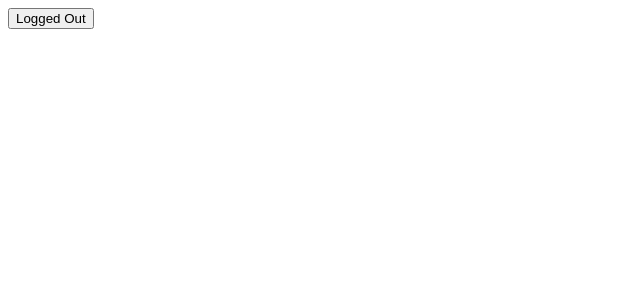
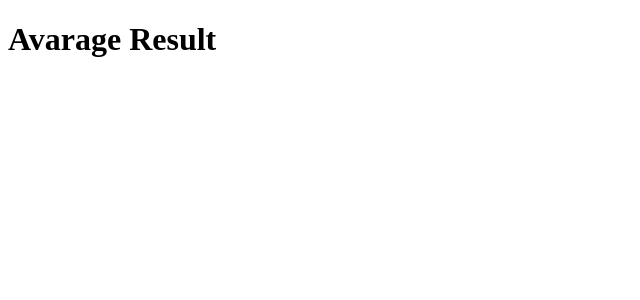
Before and after one commit to NangzaiWebDeveloper/Core-Concepts-of-React, a React (Vite) app: page / in a window 1280 px wide. Shown: the top 300 px of the page, without its empty margins (0-640 px from the left). Built offline with nearby package versions, Linux system fonts and the light colour scheme.

Commit message:
Ternary Operator in react

```diff
--- a/src/App.jsx
+++ b/src/App.jsx
@@ -1,5 +1,6 @@
 import ConRenInIfElse from "./components/ConRenInIfElse"
 import ConRenInSwitchStatement from "./components/ConRenInSwitchStatement"
+import ConRenInTernary from "./components/ConRenInTernary"
 import Demo from "./components/Demo"
 import ImmediatelyInvokedFun from "./components/immediatelyInvokedFun"
 import LoopInsideJsx from "./components/LoopInsideJsx"
@@ -16,7 +17,10 @@ function App() {
         {/* <ConRenInIfElse/> */}
 
         {/* conditional rendering using Switch Statement. */}
-        <ConRenInSwitchStatement/>
+        {/* <ConRenInSwitchStatement/> */}
+
+        {/* conditional rendering using Ternary Operator. */}
+        <ConRenInTernary/>
       </>
   )
 }
--- /dev/null
+++ b/src/components/ConRenInTernary.jsx
@@ -0,0 +1,18 @@
+
+const ConRenInTernary = () => {
+
+    let mark = 70;
+
+    return (
+        <div>
+            {
+                mark>=80?
+                <h1>Brilliant Result</h1>
+                :
+                <h1>Avarage Result</h1>
+            }
+        </div>
+    );
+};
+
+export default ConRenInTernary;
```
